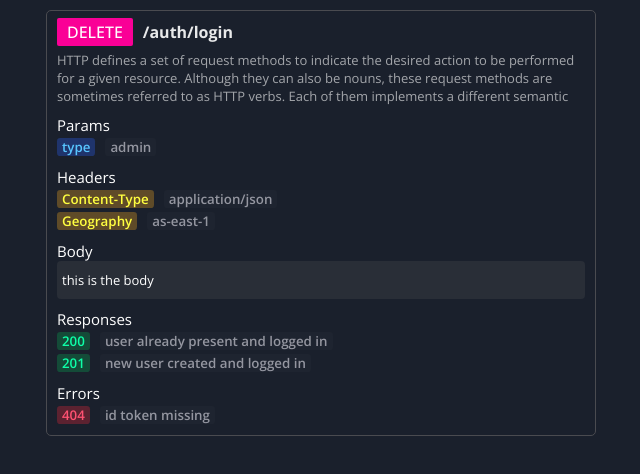
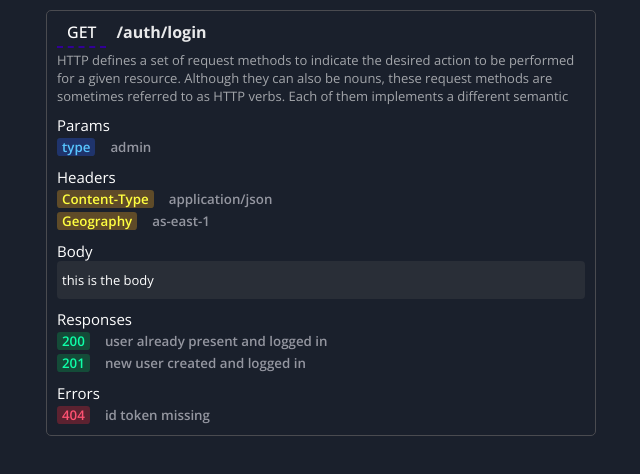
Before and after one commit to boga-man/kuvata, a React (Create React App) app: page / in a window 1280 px wide. Shown: the top 474 px of the page, without its empty margins (319-959 px from the left). Built offline with nearby package versions, Linux system fonts and the light colour scheme.

Commit message:
minor update of kv types in request view

```diff
--- a/src/App.tsx
+++ b/src/App.tsx
@@ -4,7 +4,7 @@ import RequestViewIndex from "./Molecules/RequestView/Index";
 
 const requestMock: IRequest = {
   intro: {
-    method: "DELETE",
+    method: "GET",
     endpoint: "/auth/login",
     description:
       "HTTP defines a set of request methods to indicate the desired action to be performed for a given resource. Although they can also be nouns, these request methods are sometimes referred to as HTTP verbs. Each of them implements a different semantic",
--- a/src/Molecules/RequestView/ParamsHeaders.tsx
+++ b/src/Molecules/RequestView/ParamsHeaders.tsx
@@ -13,7 +13,9 @@ function ParamsHeaders(props: PHProps) {
         return (
           <div key={item.kei + item.value + index + new Date().getMilliseconds}>
             <Badge style={{ marginRight: "10px" }}>{item.kei}</Badge>
-            <Badge intent="grey">{item.value}</Badge>
+            <Badge style={{ background: "none" }} intent="grey">
+              {item.value}
+            </Badge>
           </div>
         );
       })}
@@ -24,7 +26,9 @@ function ParamsHeaders(props: PHProps) {
             <Badge intent="warning" style={{ marginRight: "10px" }}>
               {item.kei}
             </Badge>
-            <Badge intent="grey">{item.value}</Badge>
+            <Badge style={{ background: "none" }} intent="grey">
+              {item.value}
+            </Badge>
           </div>
         );
       })}
--- a/src/Molecules/RequestView/RequestIntroView.tsx
+++ b/src/Molecules/RequestView/RequestIntroView.tsx
@@ -15,9 +15,8 @@ function RequestIntroView(props: RIVProps) {
       <span
         style={{
           fontWeight: 500,
-          background: intent,
+          borderBottom: "2px dashed " + intent,
           padding: "3px 10px",
-          borderRadius: "2px",
         }}
       >
         {props.requestIntroData.method}
--- a/src/Molecules/RequestView/ResponseError.tsx
+++ b/src/Molecules/RequestView/ResponseError.tsx
@@ -15,7 +15,9 @@ function ResponseError(props: REProps) {
             <Badge intent="success" style={{ marginRight: "10px" }}>
               {item.kei}
             </Badge>
-            <Badge intent="grey">{item.value}</Badge>
+            <Badge style={{ background: "none" }} intent="grey">
+              {item.value}
+            </Badge>
           </div>
         );
       })}
@@ -26,7 +28,9 @@ function ResponseError(props: REProps) {
             <Badge intent="danger" style={{ marginRight: "10px" }}>
               {item.kei}
             </Badge>
-            <Badge intent="grey">{item.value}</Badge>
+            <Badge style={{ background: "none" }} intent="grey">
+              {item.value}
+            </Badge>
           </div>
         );
       })}
```
